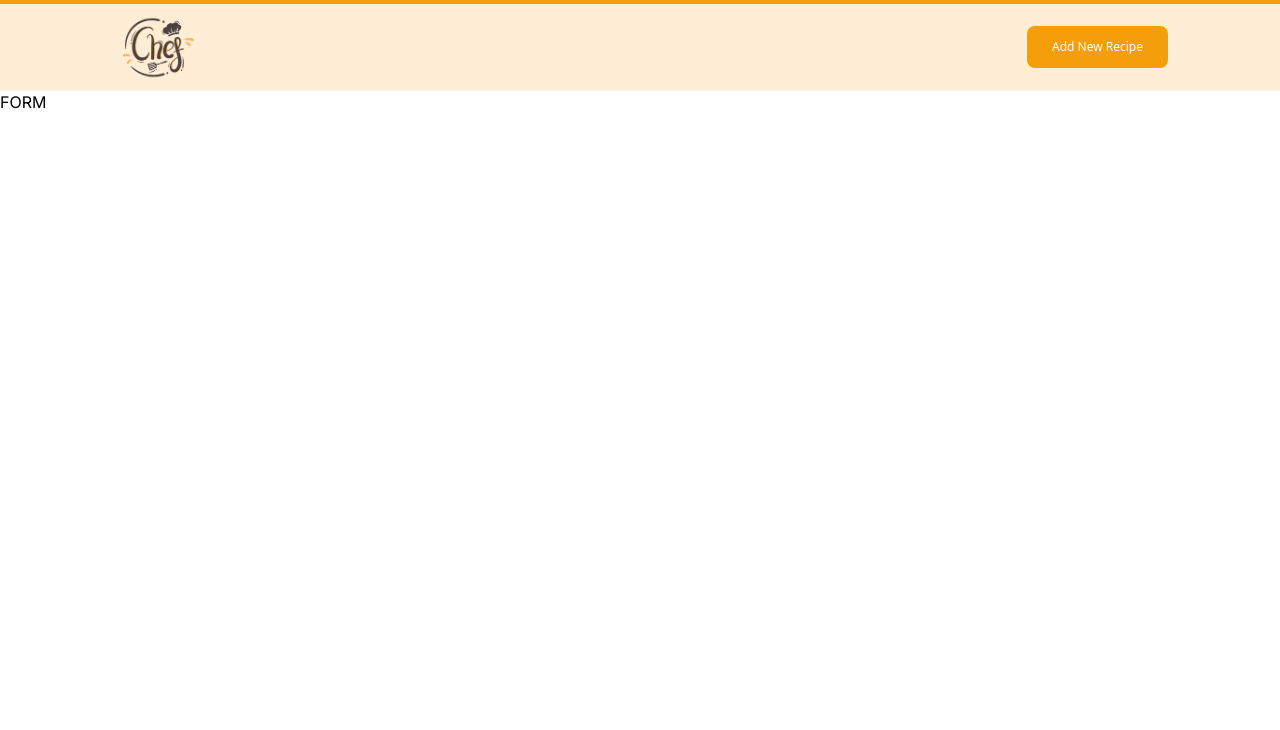
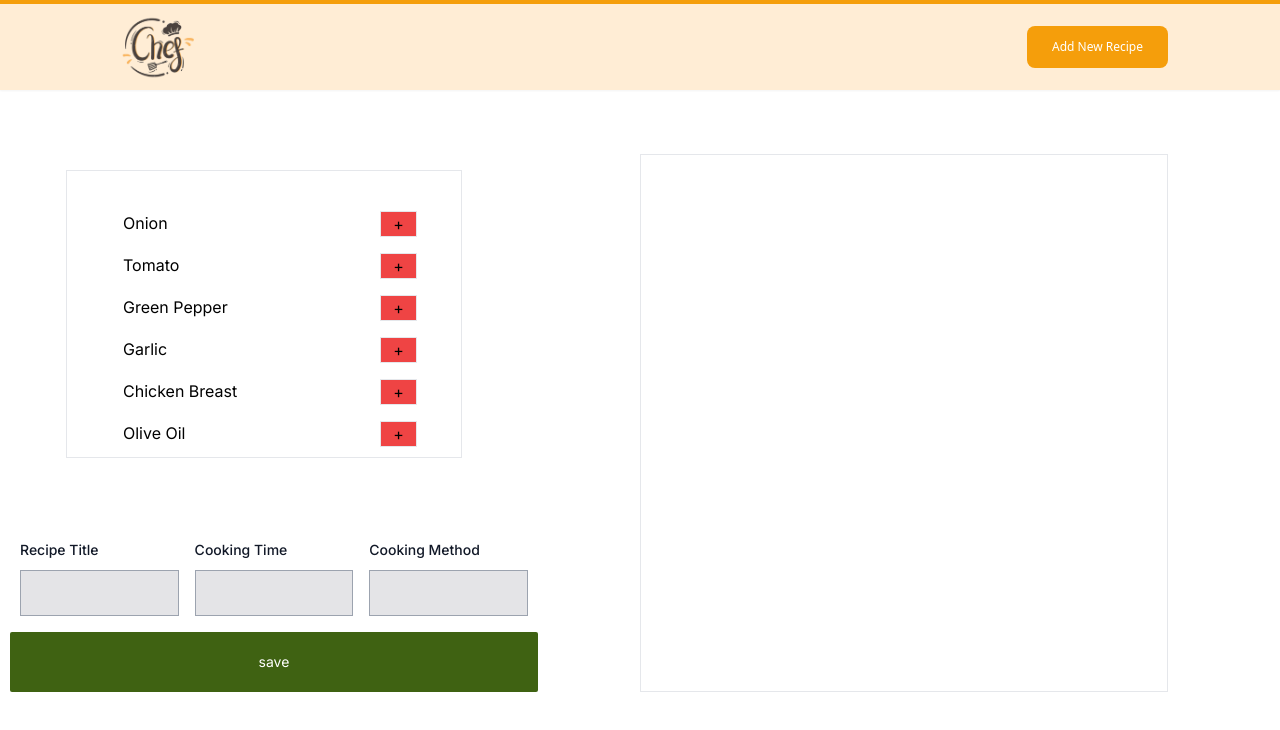
Before and after one commit to sevvalsaygat/recipe-app, a Next.js app: page /recipe/new in a window 1280 px wide. Shown: the top 730 px of the page. Built offline with nearby package versions, Linux system fonts and the light colour scheme.

Commit message:
feat: create the structure of the recipe page

```diff
--- a/components/Form/Input/index.tsx
+++ b/components/Form/Input/index.tsx
@@ -23,7 +23,7 @@ type InputPropTypes = {
   defaultValue?: string;
   variant?: "primary" | "opacity";
   className?: string;
-  type?: "text" | "file";
+  type?: "text" | "number";
 };
 
 const Input: React.FC<InputPropTypes> = ({
--- a/containers/NewRecipe/Form/index.tsx
+++ b/containers/NewRecipe/Form/index.tsx
@@ -1,9 +1,124 @@
+"use client";
+
 import React from "react";
+import { useRouter } from "next/navigation";
+
+import { useForm, useFieldArray, FormProvider } from "react-hook-form";
+
+import { api } from "@app/hooks";
+import { Button, Form as FormComponents } from "@app/components";
+import { useRecipeStore } from "@app/stores";
 
 type FormPropTypes = {};
 
 const Form: React.FC<FormPropTypes> = () => {
-  return <div>FORM</div>;
+  const { data: materialsData } = api.useGetMaterials();
+  const router = useRouter();
+  const useFormMethods = useForm<IRecipeFormType>({
+    defaultValues: {
+      title: "",
+      cookingTime: "",
+      cookingMethod: "",
+      materials: [],
+    },
+  });
+
+  const { handleSubmit, reset, control, watch } = useFormMethods;
+  const { fields, append } = useFieldArray<IRecipeFormType>({
+    control,
+    name: "materials",
+  });
+
+  const addRecipe = useRecipeStore((state) => state.addRecipe);
+
+  const onSubmit = (data: IRecipeFormType) => {
+    console.log("On submit calıstı, formdan gelen data = ", data);
+
+    try {
+      addRecipe(data);
+      reset();
+      ("Başarılı bir şekilde eklendi.");
+      router.push("/");
+    } catch (error) {
+      ("Bir hata oluştu.");
+    }
+  };
+
+  const watchTitle = watch("title");
+  const watchCookingTime = watch("cookingTime");
+  const watchCookingMethod = watch("cookingMethod");
+
+  return (
+    <div className="w-full flex flex-row">
+      <div className="flex flex-col items-center w-1/2">
+        <FormProvider {...useFormMethods}>
+          <div className="flex flex-col px-11 py-8 border overflow-auto w-3/4 h-72 my-20">
+            {materialsData?.data.map((data, index) => {
+              return (
+                <div
+                  className="flex flex-row justify-between cursor-pointer hover:bg-gray-200 pl-3 py-2"
+                  key={index}
+                >
+                  <div>{data.name}</div>
+                  <Button
+                    onClick={() => {
+                      append({
+                        name: data.name,
+                        quantity: 1,
+                      });
+                    }}
+                    title="+"
+                    className="px-3 border bg-red-500"
+                  />
+                </div>
+              );
+            })}
+          </div>
+          <div className="flex flex-row gap-4 ml-5">
+            <div>
+              <FormComponents.Input
+                variant="primary"
+                name="title"
+                label="Recipe Title"
+              />
+            </div>
+            <div>
+              <FormComponents.Input
+                variant="primary"
+                name="cookingTime"
+                label="Cooking Time"
+              />
+            </div>
+            <div>
+              <FormComponents.Input
+                variant="primary"
+                name="cookingMethod"
+                label="Cooking Method"
+              />
+            </div>
+          </div>
+        </FormProvider>
+        <Button
+          onClick={handleSubmit(onSubmit)}
+          variant="primary"
+          className="w-full ml-5"
+          title="save"
+        />
+      </div>
+      <div className="flex flex-row w-1/2 mx-28 mt-16 border">
+        <div className="flex flex-col px-20 mt-7">
+          <div className="mb-10">{watchTitle}</div>
+          <div className="flex flex-col h-52 overflow-x-auto pr-9 ">
+            {fields.map((field, index) => {
+              return <div key={index}>{field.name}</div>;
+            })}
+          </div>
+          <div>{watchCookingTime}</div>
+          <div>{watchCookingMethod}</div>
+        </div>
+      </div>
+    </div>
+  );
 };
 
 export default Form;
--- a/hooks/api/useGetMaterials.ts
+++ b/hooks/api/useGetMaterials.ts
@@ -3,9 +3,8 @@ import type { UseQueryOptions } from "@tanstack/react-query";
 import type { AxiosError } from "axios";
 
 import { useAxios } from "@app/hooks";
-import { ListResponseType, MaterialType, ErrorResponseType } from "@api";
 
-export default function useGetRecipes(
+export default function useGetMaterials(
   options?: UseQueryOptions<
     ListResponseType<MaterialType>,
     AxiosError<ErrorResponseType>
@@ -14,10 +13,10 @@ export default function useGetRecipes(
   const axiosInstance = useAxios();
 
   return useQuery({
-    queryKey: ["useGetRecipes"],
+    queryKey: ["useGetMaterials"],
     queryFn: () =>
       axiosInstance
-        .get<ListResponseType<MaterialType>>("api/recipes")
+        .get<ListResponseType<MaterialType>>("/api/materials")
         .then((response) => response.data),
     ...options,
   });
--- a/tailwind.config.ts
+++ b/tailwind.config.ts
@@ -2,7 +2,7 @@ import type { Config } from "tailwindcss";
 
 const config: Config = {
   content: [
-    "./pages/**/*.{js,ts,jsx,tsx,mdx}",
+    "./containers/**/*.{js,ts,jsx,tsx,mdx}",
     "./components/**/*.{js,ts,jsx,tsx,mdx}",
     "./app/**/*.{js,ts,jsx,tsx,mdx}",
   ],
```
Also changed, not shown: api/index.d.ts (renamed from api/index.ts, +5 -5 lines), app/api/materials/route.ts (renamed from app/api/recipes/route.ts).
